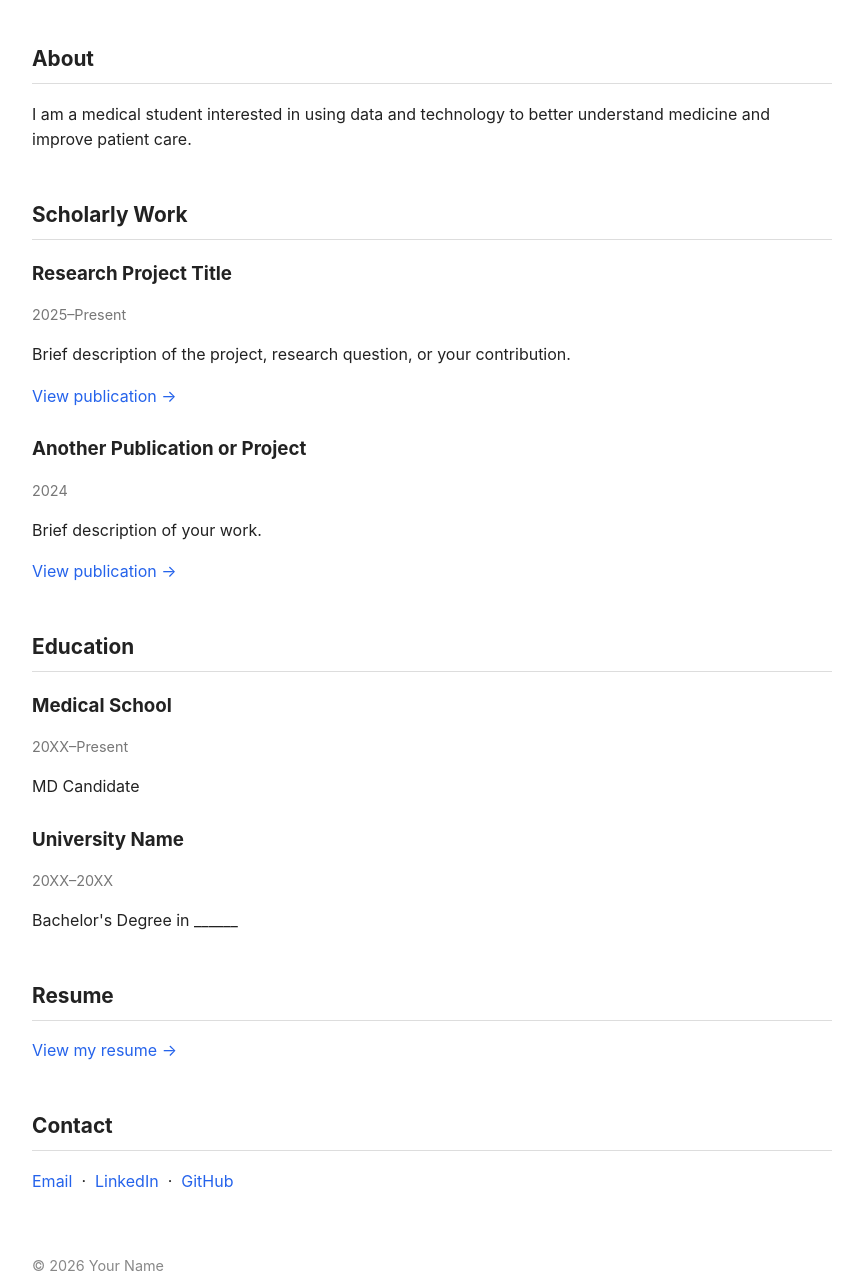
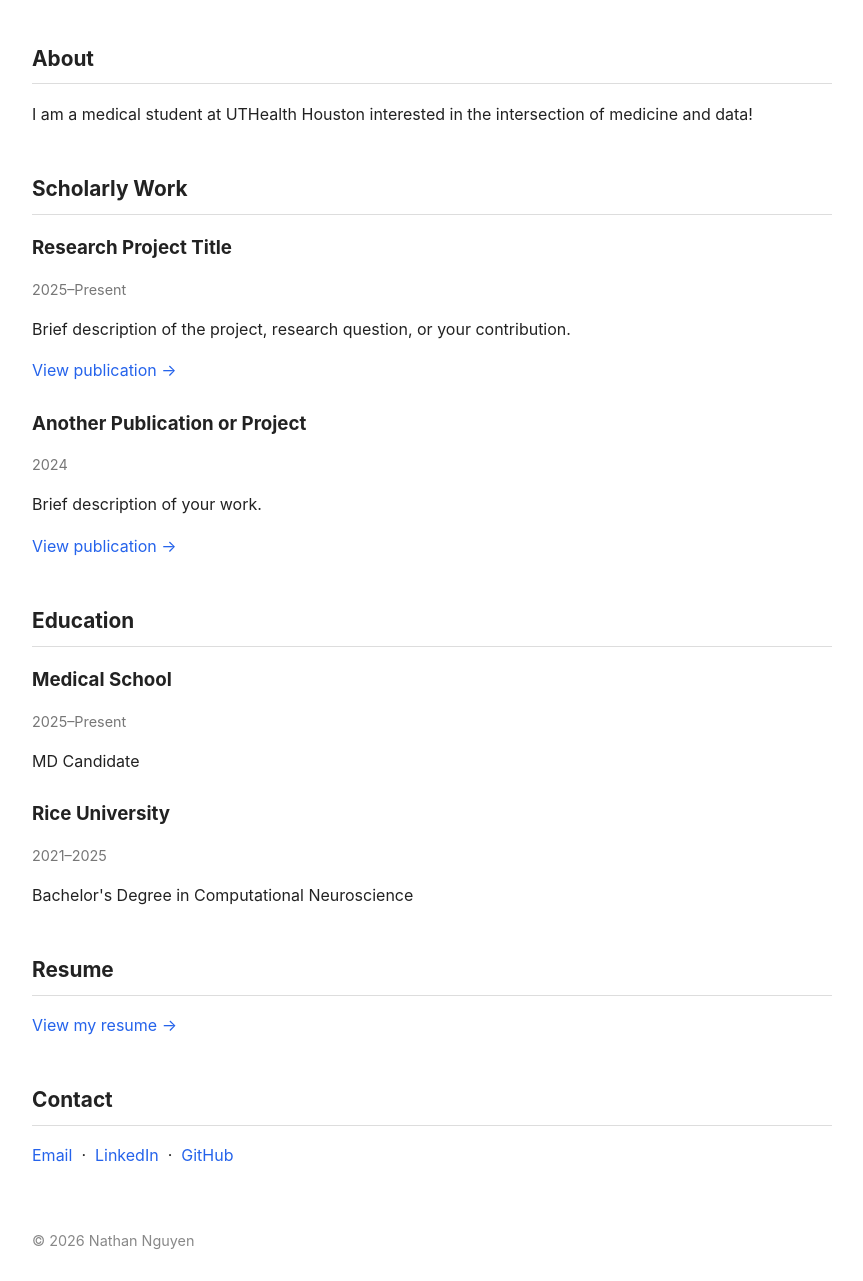
Before and after one commit to NathanNgu/NathanNgu.github.io, a plain HTML site: page index.html in a window 1280 px wide. Shown: the part 202-1483 px from the top of the page, without its empty margins (208-1071 px from the left). Drawn offline with Linux system fonts and the light colour scheme.

Commit message:
Update personal information in index.html

```diff
--- a/index.html
+++ b/index.html
@@ -76,8 +76,7 @@
     <section>
         <h2>About</h2>
         <p>
-            I am a medical student interested in using data and technology
-            to better understand medicine and improve patient care.
+            I am a medical student at UTHealth Houston interested in the intersection of medicine and data!
         </p>
     </section>
 
@@ -114,14 +113,14 @@
 
         <div class="item">
             <h3>Medical School</h3>
-            <p class="date">20XX–Present</p>
+            <p class="date">2025–Present</p>
             <p>MD Candidate</p>
         </div>
 
         <div class="item">
-            <h3>University Name</h3>
-            <p class="date">20XX–20XX</p>
-            <p>Bachelor's Degree in ______</p>
+            <h3>Rice University</h3>
+            <p class="date">2021–2025</p>
+            <p>Bachelor's Degree in Computational Neuroscience</p>
         </div>
 
     </section>
@@ -145,7 +144,7 @@
     </section>
 
     <footer>
-        © 2026 Your Name
+        © 2026 Nathan Nguyen
     </footer>
 
 </body>
```
